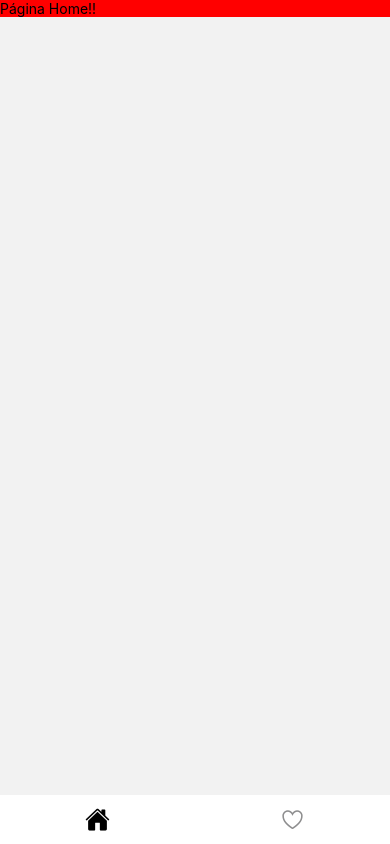
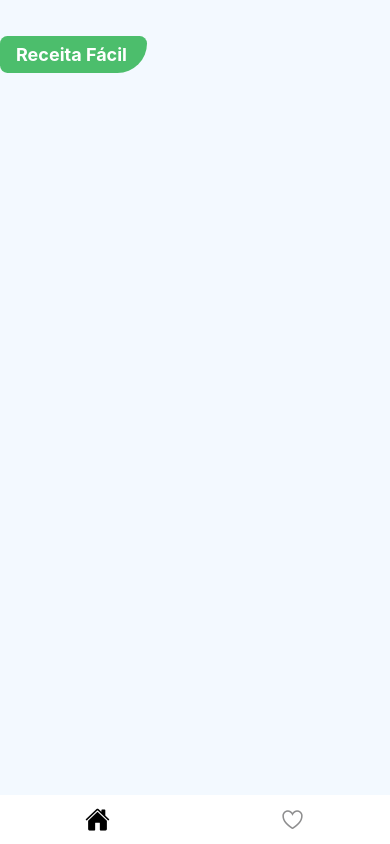
Before and after one commit to danilojduarte/ProjetoReceitasReact, a React Native app in the folder receitas/: screen /HomeTab in a window 390 px wide. Built offline with nearby package versions, Linux system fonts and the light colour scheme.

Commit message:
Logo concluida

```diff
--- /dev/null
+++ b/receitas/src/components/logo/index.js
@@ -0,0 +1,29 @@
+import { View, Text, StyleSheet } from 'react-native'
+
+export function Logo(){
+    return(
+        <View style={styles.logoArea}>
+            <Text style={styles.logo}>Receita Fácil</Text>
+        </View>
+    )
+}
+
+const styles = StyleSheet.create({
+    logoArea:{
+        backgroundColor: "#4cbe6c",
+        alignSelf: "flex-start",
+        padding: 8,
+        paddingLeft: 16,
+        paddingRight: 20,
+        borderTopRightRadius: 8,
+        borderBottomLeftRadius: 8,
+        borderTopLeftRadius: 8,
+        borderBottomRightRadius: 32,
+        marginBottom: 8,
+    },
+    logo:{
+        fontSize: 18,
+        fontWeight: "bold",
+        color: "#fff"
+    }
+})
--- a/receitas/src/pages/home/index.js
+++ b/receitas/src/pages/home/index.js
@@ -1,17 +1,23 @@
 
-import { View, Text, StyleSheet } from 'react-native'
+import { View, Text, StyleSheet, SafeAreaView } from 'react-native'
+
+import { Logo } from '../../components/logo'
 
 export function Home(){
     return (
-    <View style={styles.container}>
-        <Text>Página Home!!</Text>
-    </View>
+    <SafeAreaView style={styles.container}>
+        <Logo />
+    </SafeAreaView>
     )
 }
 
 
 const styles = StyleSheet.create({
     container:{
-        backgroundColor: 'red',
+        flex:1,
+        backgroundColor: '#f3f9ff',
+        paddingTop: 36,
+        paddingStart: 14,
+        paddingEnd: 14,
     }
 })
```
